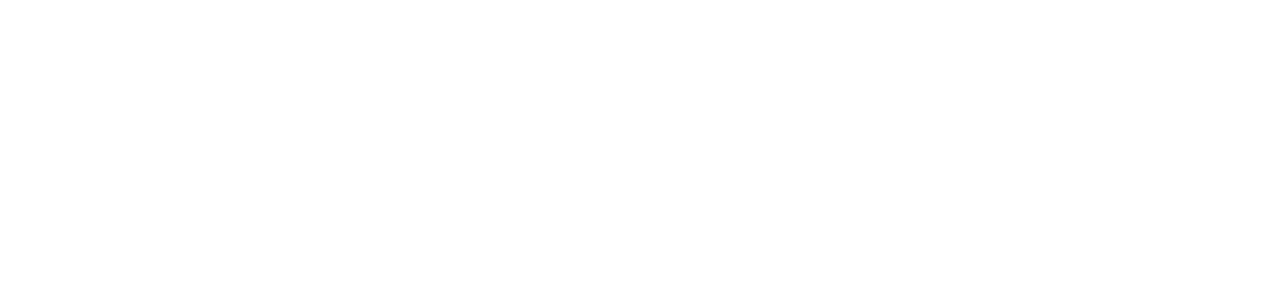
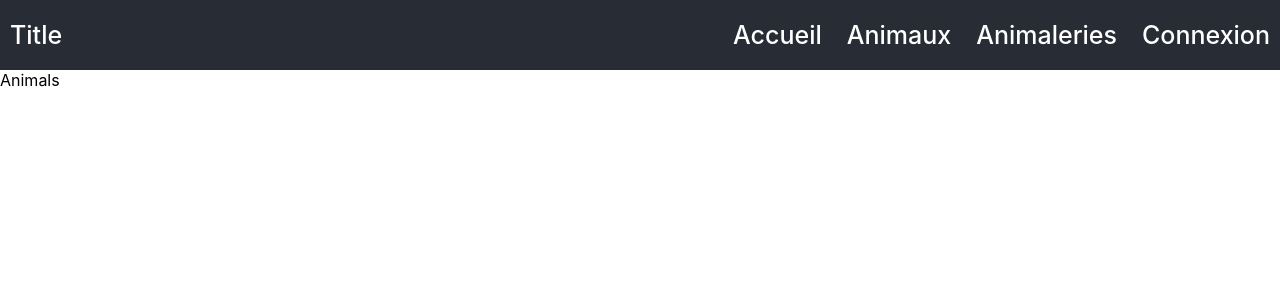
Before and after one commit to PetShop-Projet-Web-Full-Stack/PetShopWeb, a React (Create React App) app in the folder pet-shop/: page /animals in a window 1280 px wide. Before the commit this address had no page. Shown: the top 300 px of the page. Built offline with nearby package versions, Linux system fonts and the light colour scheme.

Commit message:
init all components and routing

```diff
--- a/pet-shop/src/App.js
+++ b/pet-shop/src/App.js
@@ -2,12 +2,18 @@
 import { BrowserRouter as Router, Route, Routes } from "react-router-dom";
 
 import Home from "./components/molecules/Home/Home";
+import Connexion from "./components/organisms/Connexion/Connexion";
+import Animalerie from "./components/pages/Animalerie/Animalerie";
+import Animals from "./components/pages/Animals/Animals";
 
 function App() {
   return (
     <Router>
       <Routes>
         <Route exact path="/" element={<Home />}></Route>
+        <Route exact path="/animals" element={<Animals />}></Route>
+        <Route exact path="/animaleries" element={<Animalerie />}></Route>
+        <Route exact path="/connexion" element={<Connexion />}></Route>
       </Routes>
     </Router>
   );
--- a/pet-shop/src/components/organisms/Header/Header.jsx
+++ b/pet-shop/src/components/organisms/Header/Header.jsx
@@ -13,7 +13,7 @@
           <Button>Accueil</Button>
         </Link>
 
-        <Link className={Style.headerLink} to="/animaux">
+        <Link className={Style.headerLink} to="/animals">
           <Button>Animaux</Button>
         </Link>
 
--- /dev/null
+++ b/pet-shop/src/components/pages/Animalerie/Animalerie.jsx
@@ -0,0 +1,13 @@
+import React from "react";
+import Header from "../../organisms/Header/Header";
+
+const Animalerie = () => {
+  return (
+    <div>
+      <Header />
+      Animalerie
+    </div>
+  );
+};
+
+export default Animalerie;
--- /dev/null
+++ b/pet-shop/src/components/pages/Animals/Animals.jsx
@@ -0,0 +1,13 @@
+import React from "react";
+import Header from "../../organisms/Header/Header";
+
+const Animals = () => {
+  return (
+    <div>
+      <Header />
+      Animals
+    </div>
+  );
+};
+
+export default Animals;
--- /dev/null
+++ b/pet-shop/src/components/pages/Connexion/Connexion.jsx
@@ -0,0 +1,13 @@
+import React from "react";
+import Header from "../Header/Header";
+
+const Connexion = () => {
+  return (
+    <div>
+      <Header />
+      <div>Connexion</div>
+    </div>
+  );
+};
+
+export default Connexion;
--- a/pet-shop/src/components/molecules/Home/Home.jsx
+++ b/pet-shop/src/components/pages/Home/Home.jsx
@@ -1,7 +1,12 @@
 import Header from "../../organisms/Header/Header";
 
 const Home = () => {
-  return <Header />;
+  return (
+    <div>
+      <Header />
+      Home
+    </div>
+  );
 };
 
 export default Home;
```
Also changed, not shown: pet-shop/src/components/pages/Animalerie/Animalerie.module.css (added), pet-shop/src/components/pages/Animals/Animals.module.css (added), pet-shop/src/components/pages/Connexion/Connexion.module.css (added), pet-shop/src/components/pages/Home/Home.module.css (added).
